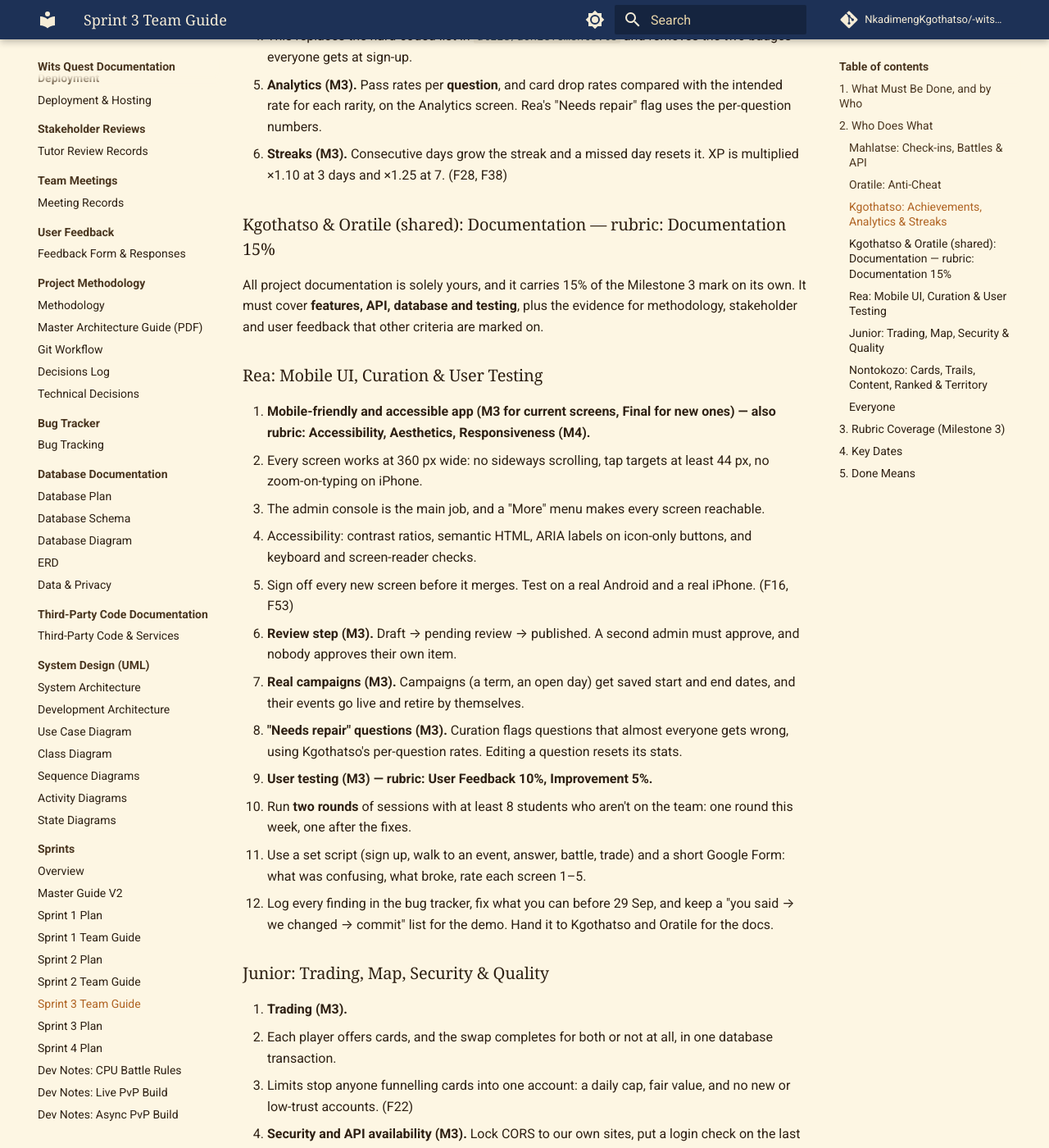
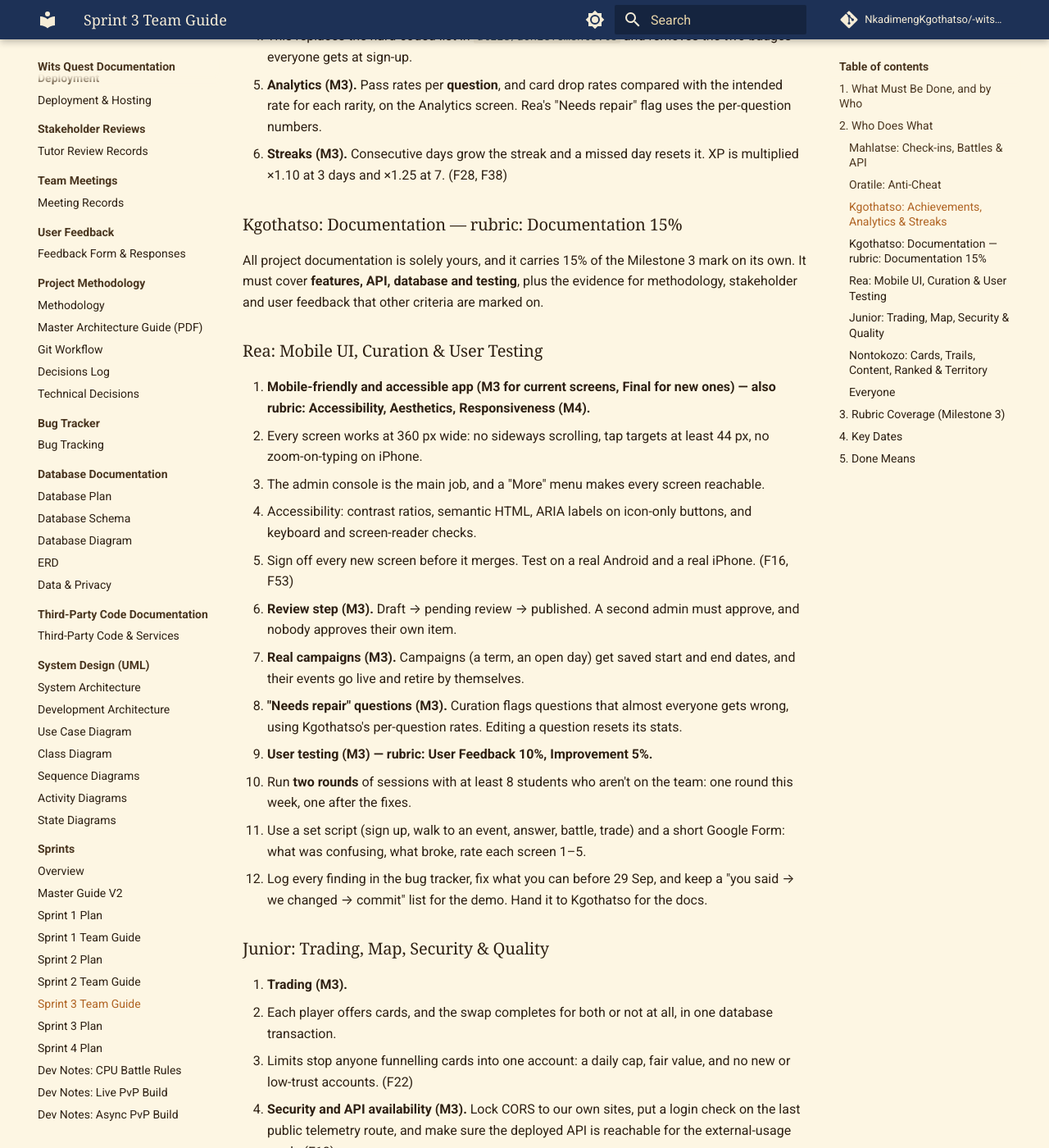
Before and after one commit to NkadimengKgothatso/-wits-quest, an MkDocs documentation site: the page built from docs/sprints/WITS_QUEST_SPRINT3_GUIDE.md, in a window 1280 px wide and 1400 px high, scrolled down 4260 px. Shown: the whole window at 82% size. Built offline with MkDocs 1.6.1 and Material for MkDocs 9.7.7, drawn with Linux system fonts in a browser that asks for light colours; comment, search, counter and statistics services are not loaded; some of the changed text lies outside the part shown.

Commit message:
Make Kgothatso the only documentation owner

```diff
--- a/docs/sprints/WITS_QUEST_SPRINT3_GUIDE.md
+++ b/docs/sprints/WITS_QUEST_SPRINT3_GUIDE.md
@@ -54,7 +54,7 @@ Marks come from eight things: user feedback, automated testing, features, API, p
    - Audit every endpoint: correct HTTP method, sensible paths, no duplicate or leftover routes, one error format, proper status codes.
    - Version the API under `/api/v1` and keep the old paths working.
    - Measure and fix the slow parts: the trust-score endpoint queries the database twice per player, and the analytics endpoints read up to 5000 rows each.
-   - Record before-and-after timings for the demo and hand the endpoint list to Kgothatso and Oratile for the API reference.
+   - Record before-and-after timings for the demo and hand the endpoint list to Kgothatso for the API reference.
 
 ### Oratile: Anti-Cheat
 
@@ -73,7 +73,7 @@ Marks come from eight things: user feedback, automated testing, features, API, p
 2. **Analytics (M3).** Pass rates per **question**, and card drop rates compared with the intended rate for each rarity, on the Analytics screen. Rea's "Needs repair" flag uses the per-question numbers.
 3. **Streaks (M3).** Consecutive days grow the streak and a missed day resets it. XP is multiplied ×1.10 at 3 days and ×1.25 at 7. (F28, F38)
 
-### Kgothatso & Oratile (shared): Documentation — rubric: Documentation 15%
+### Kgothatso: Documentation — rubric: Documentation 15%
 
 All project documentation is solely yours, and it carries 15% of the Milestone 3 mark on its own. It must cover **features, API, database and testing**, plus the evidence for methodology, stakeholder and user feedback that other criteria are marked on.
 
@@ -90,7 +90,7 @@ All project documentation is solely yours, and it carries 15% of the Milestone 3
 5. **User testing (M3) — rubric: User Feedback 10%, Improvement 5%.**
    - Run **two rounds** of sessions with at least 8 students who aren't on the team: one round this week, one after the fixes.
    - Use a set script (sign up, walk to an event, answer, battle, trade) and a short Google Form: what was confusing, what broke, rate each screen 1–5.
-   - Log every finding in the bug tracker, fix what you can before 29 Sep, and keep a "you said → we changed → commit" list for the demo. Hand it to Kgothatso and Oratile for the docs.
+   - Log every finding in the bug tracker, fix what you can before 29 Sep, and keep a "you said → we changed → commit" list for the demo. Hand it to Kgothatso for the docs.
 
 ### Junior: Trading, Map, Security & Quality
 
@@ -131,7 +131,7 @@ All project documentation is solely yours, and it carries 15% of the Milestone 3
 - Log every bug you find in the tracker, including ones from user testing.
 - Follow the git methodology: a branch per task, a PR with a description and a reviewer, no direct pushes to `main`.
 - Move your card on the sprint board the day you start and the day you finish. The board is the evidence for the methodology mark.
-- Be at the daily stand-up. Kgothatso and Oratile keep the notes.
+- Be at the daily stand-up. Kgothatso keeps the notes.
 
 ## 3. Rubric Coverage (Milestone 3)
 
@@ -140,11 +140,11 @@ All project documentation is solely yours, and it carries 15% of the Milestone 3
 | **User Feedback**          |  10%   | Two rounds of testing with 8+ students, a feedback form, findings logged, changes shipped | Rea (everyone helps run sessions)                                         |
 | **Automated Testing**      |  10%   | Over 60% coverage on both code bases, with API tests and UI tests, enforced in CI         | Junior (gate); everyone writes tests                                      |
 | **Feature Implementation** |  20%   | Stories 1–26 working, with no severe bugs                                                 | Everyone                                                                  |
-| **API Implementation**     |  20%   | Every endpoint working, consistent design, versioned, documented, reachable from outside  | Mahlatse (design), Junior (availability), Kgothatso & Oratile (reference) |
+| **API Implementation**     |  20%   | Every endpoint working, consistent design, versioned, documented, reachable from outside  | Mahlatse (design), Junior (availability), Kgothatso (reference) |
 | **Performance**            |   5%   | Measured page and API timings, with the slow endpoints fixed                              | Mahlatse                                                                  |
-| **Improvement**            |   5%   | A "you said → we changed → commit" list from testing and lecturer feedback                | Rea + Kgothatso & Oratile                                                 |
-| **Documentation**          |  15%   | MkDocs site covering features, API, database and testing, with no broken links            | Kgothatso & Oratile                                                       |
-| **Project Methodology**    |  15%   | Sprint board history, stand-up and meeting notes, git flow in the PR history, burndown    | Everyone; evidence compiled by Kgothatso & Oratile                        |
+| **Improvement**            |   5%   | A "you said → we changed → commit" list from testing and lecturer feedback                | Rea + Kgothatso                                                 |
+| **Documentation**          |  15%   | MkDocs site covering features, API, database and testing, with no broken links            | Kgothatso                                                       |
+| **Project Methodology**    |  15%   | Sprint board history, stand-up and meeting notes, git flow in the PR history, burndown    | Everyone; evidence compiled by Kgothatso                               |
 
 **Carried into Milestone 4 (11 Oct):** accessibility, aesthetics, UX and responsiveness (Rea); database structure, deployment and real data (Nontokozo + Mahlatse); API architecture, deployment and load performance (Mahlatse + Junior); coverage above 80% (everyone); the external API integration (Junior); project and bug tracker evidence (Junior).
 
```
Also changed, not shown: docs/project/sprint-features.md (+1 -1 lines), docs/sprints/SPRINT3_TASK_BOARD.md (+8 -9 lines), docs/sprints/SPRINT4_PLAN.md (+1 -1 lines).
